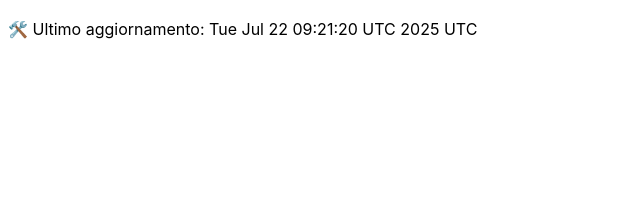
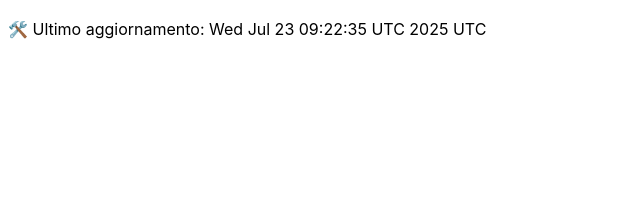
Before and after one commit to DanteTrb/DanteTrb.github.io, a Jekyll site: the page built from badges.md, in a window 1280 px wide. Shown: the top 213 px of the page, without its empty margins (0-640 px from the left). Built offline with Jekyll 4.4.1, drawn with Linux system fonts in a browser that asks for light colours; our own code applies the rules of GitHub Pages for plain Markdown files.

Commit message:
🛠️ Aggiornamento automatico badge

```diff
--- a/badges.md
+++ b/badges.md
@@ -1 +1 @@
-🛠️ Ultimo aggiornamento: Tue Jul 22 09:21:20 UTC 2025 UTC
+🛠️ Ultimo aggiornamento: Wed Jul 23 09:22:35 UTC 2025 UTC
```
